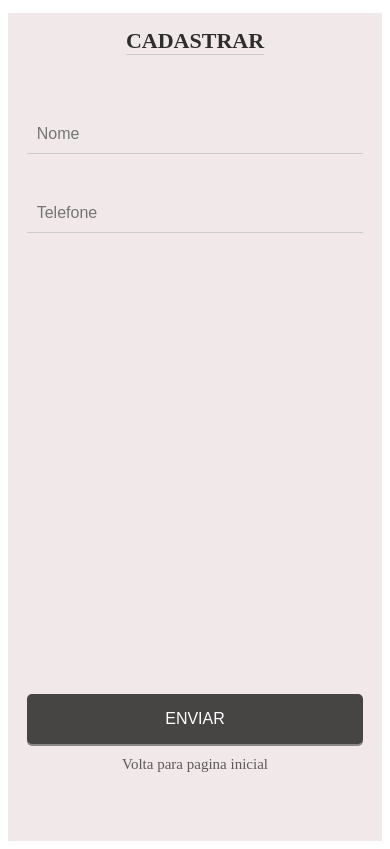
After one commit to tales-fsa/Agenda, a PHP site: page /cadastrar.php in a window 390 px wide. The commit adds this page. Run offline with PHP 8.4, Linux system fonts and the light colour scheme.

Commit message:
Quarta Etapa

```diff
--- a/Arquivo.txt
+++ /dev/null
@@ -1,6 +0,0 @@
-1,João,(75)99919-3431
-2,Maria,(75)99919-3436
-3,José,(75)99919-3435
-4,Maoela,(75)99919-3434
-5,Fulano,(75)99919-3433
-6,Noel,(75)99919-3432
--- /dev/null
+++ b/cadastrar.php
@@ -0,0 +1,20 @@
+<html lang="pt-BR">
+  <head>
+    <meta charset="UTF-8" />
+    <meta http-equiv="X-UA-Compatible" content="IE=edge" />
+    <meta name="viewport" content="width=device-width, initial-scale=1.0" />
+    <link rel="stylesheet" href="style.css" type="text/css" />
+    <title>Agenda</title>
+  </head>
+  <body>
+      <div class="container formulario">
+        <form method="POST" action="gravar.php">
+            <h1>Cadastrar</h1>
+            <input type="text" name="nome" class="input-nome" placeholder="Nome" />
+            <input type="tel" name="telefone"  class="input-telefone" placeholder="Telefone" />
+            <input type="submit" class="submit" value="Enviar" />
+            <a id="voltar" href="index.php">Volta para pagina inicial</a>
+        </form>
+    </div>
+  </body>
+</html>
--- a/style.css
+++ b/style.css
@@ -1,33 +1,66 @@
 .container {
+  position: relative;
   margin: auto;
-  width: 90%;
+  width: 80%;
   padding: 5px;
-  overflow: auto;
+  margin-top: 50px;
+  margin-bottom: 80px;
+}
+
+.mensagem-erro {
+  width: 40%;
+  margin-left: 30%;
+}
+
+.mensagem-erro p {
+  margin-top: 35px;
+  font-size: 20px;
+  text-align: center;
+  color: rgb(216, 83, 83);
+}
+
+.botao-criar {
+  width: 100%;
+  text-align: center;
+}
+.mensagem-erro a {
+  font-size: 19px;
+  color: rgb(114, 108, 108);
+}
+
+.title {
+  padding: 8px;
+  width: 99%;
+  background-color: rgb(48, 45, 45);
+  border-top-left-radius: 8px;
+  border-top-right-radius: 8px;
+  text-align: center;
+  font-size: 20px;
+  color: rgb(238, 227, 227);
 }
 
 .tabela {
-  max-width: 100%;
   width: 100%;
   margin-bottom: 20px;
-  border-collapse: collapse;
-  border-spacing: 0;
 }
 
-.tabela td,
-.tabela th {
-  vertical-align: middle;
-  border-top: 1px solid #ddd;
+table tr:last-child td:first-child {
+  border-bottom-left-radius: 8px;
+}
+
+table tr:last-child td:last-child {
+  border-bottom-right-radius: 6px;
 }
 
 .tabela thead th {
   background-color: grey;
   font-weight: bold;
   font-size: 18px;
-  padding: 7px;
+  padding: 9px;
 }
 
 .tabela tbody td {
-  padding: 8px;
+  padding: 9px;
 }
 
 .tabela .small {
@@ -48,6 +81,106 @@
   background-color: #ccc;
 }
 
+.desktop {
+  background-color: rgb(71, 68, 68);
+  box-shadow: 3px 2px #888;
+  padding: 15px 25px;
+  margin-bottom: 10px;
+  border-bottom-right-radius: 8px;
+  transition: 0.3s;
+  cursor: pointer;
+  color: rgb(250, 244, 244);
+  font-size: 18px;
+  text-decoration: none;
+  text-transform: uppercase;
+}
+
+.mobile {
+  display: none;
+}
+
+.desktop:hover {
+  background-color: rgb(161, 158, 158);
+}
+
+.formulario {
+  margin-top: 150px;
+  width: 40%;
+  margin-left: 30%;
+  height: 350px;
+}
+
+.formulario form {
+  background-color: rgb(241, 233, 233);
+  width: 100%;
+  padding: 10px;
+  border-radius: 8px;
+  display: flex;
+  flex-direction: column;
+  align-items: center;
+  flex-wrap: wrap;
+}
+
+.formulario h1 {
+  text-align: center;
+  border-bottom: 1px solid #ccc;
+  text-transform: uppercase;
+  font-size: 22px;
+  margin-bottom: 40px;
+  color: rgb(48, 45, 45);
+}
+
+.input-nome,
+.input-telefone {
+  color: #1a1719;
+  font-size: 16px;
+  padding: 10px;
+  border: none;
+  margin: 30px 10px;
+  border-bottom: 1px solid #ccc;
+  background-color: transparent;
+  width: 95%;
+}
+
+.submit {
+  background-color: rgb(71, 68, 68);
+  color: #fff;
+  border: 1px solid transparent;
+  width: 200px;
+  cursor: pointer;
+  transition: 0.6s;
+  padding: 10px;
+  text-transform: uppercase;
+  margin: 50px 70px 20px 70px;
+  border-bottom-right-radius: 8px;
+  box-shadow: 3px 2px #888;
+}
+
+.submit:hover {
+  background-color: rgb(161, 158, 158);
+}
+
+#voltar {
+  margin-bottom: 20px;
+  text-decoration: none;
+  font-size: 15px;
+  color: rgb(95, 90, 90);
+  transition: 0.3s;
+}
+
+#voltar:hover {
+  color: #888;
+}
+
+@media (max-width: 840px) {
+  .formulario {
+    margin-top: 150px;
+    width: 70%;
+    margin-left: 10%;
+    height: 350px;
+  }
+}
+
 @media (min-width: 481px) {
   .tabela .large {
     width: 60%;
@@ -55,6 +188,31 @@
 }
 
 @media (max-width: 480px) {
+  .container {
+    margin: 0;
+    padding: 0;
+    width: 100%;
+    overflow: scroll;
+  }
+
+  .title {
+    padding: 5px 0;
+    font-size: 20px;
+    margin-bottom: 10px;
+    width: 100%;
+    border-top-left-radius: 0;
+    border-top-right-radius: 0;
+    color: rgb(238, 227, 227);
+  }
+
+  .tabela {
+    border-collapse: collapse;
+    border-spacing: 0;
+    margin-left: 0;
+    margin-right: 0;
+    margin-bottom: 120%;
+    height: 100%;
+  }
   .tabela thead {
     display: none;
   }
@@ -74,4 +232,59 @@
   .tabela tbody tr:nth-child(2n) {
     background-color: transparent;
   }
+
+  .desktop {
+    display: none;
+  }
+
+  .mobile {
+    display: inline-block;
+    background-color: rgb(71, 68, 68);
+    color: #fff;
+    width: 300px;
+    padding: 15px 25px;
+    margin: 10px 12%;
+    text-align: center;
+    text-decoration: none;
+    text-transform: uppercase;
+    font-size: 18px;
+    border-radius: 5px;
+    box-shadow: 0 2px #888;
+  }
+
+  .botao:active {
+    background-color: rgb(161, 158, 158);
+  }
+
+  .formulario {
+    margin: 0;
+    padding-top: 5px;
+    width: 100%;
+    height: 100%;
+  }
+
+  .formulario form {
+    height: 100%;
+    border-radius: 0;
+    padding: 0;
+  }
+
+  .input-nome,
+  .input-telefone {
+    margin: 20px 5%;
+    width: 90%;
+  }
+
+  .input-telefone {
+    margin-bottom: 120%;
+  }
+
+  .submit {
+    padding: 15px;
+    margin: 12px 5%;
+    width: 90%;
+    font-size: 16px;
+    border-radius: 5px;
+    box-shadow: 0 2px #888;
+  }
 }
```
Also changed, not shown: gravar.php (added, +36 -0 lines), index.php (+41 -21 lines), README.md.
